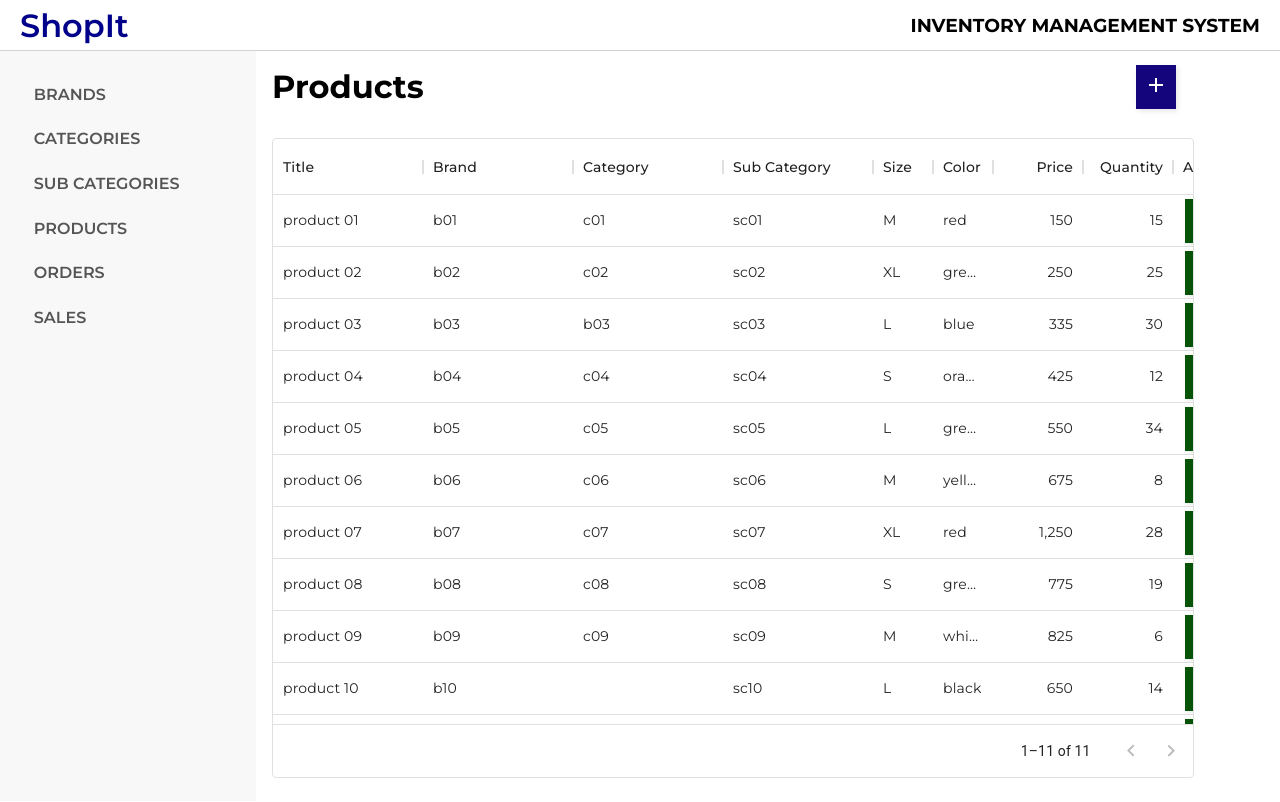
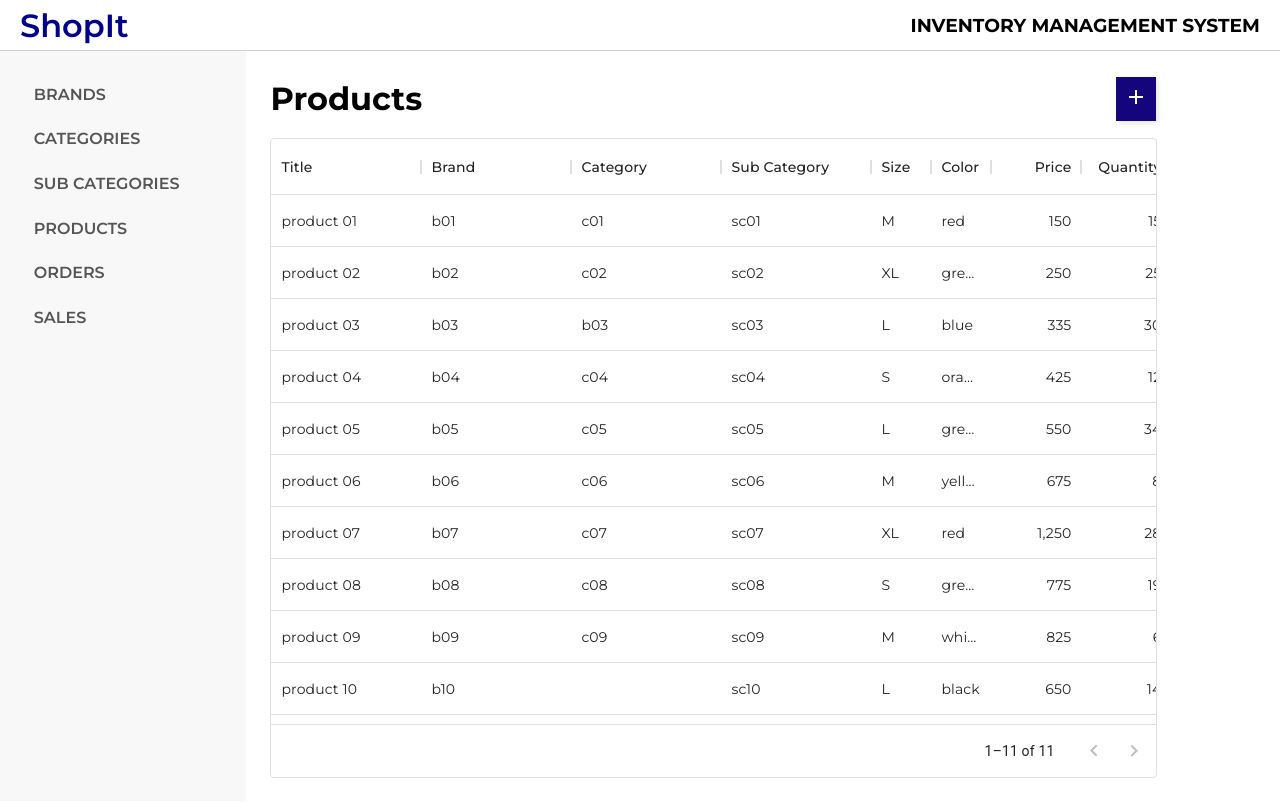
Before and after one commit to Amith-mw/shop-stock-management, a React (Create React App) app in the folder frontend/: page /products in a window 1280 px wide. Built offline with nearby package versions, Linux system fonts and the light colour scheme.

Commit message:
modified - products page

```diff
--- a/frontend/src/pages/products/Products.css
+++ b/frontend/src/pages/products/Products.css
@@ -2,12 +2,13 @@
   margin: 0 auto;
 }
 
-.pageContentContainer {
+.productsContainer {
   display: flex;
 }
 
 .productsContent {
   flex: 4;
+  padding: 1.5rem;
 }
 
 .productTitleRow {
@@ -19,21 +20,10 @@
 
 .productsTitle {
   font-size: 2rem;
-  margin: 1rem 0 1rem 1rem;
-}
-
-.btnAddNew {
-  background-color: rgb(13, 115, 13);
-  color: white;
-  font-size: 1rem;
-  font-weight: 500;
-  padding: 0.5rem;
-  cursor: pointer;
-  border: none;
 }
 
 .productsTable {
-  padding: 1rem;
+  margin-top: 1rem;
   height: 80vh;
   width: 90%;
 }
--- a/frontend/src/pages/products/Products.jsx
+++ b/frontend/src/pages/products/Products.jsx
@@ -78,7 +78,7 @@ const Products = () => {
   return (
     <div className="products">
       <Topbar />
-      <div className="pageContentContainer">
+      <div className="productsContainer">
         <Sidebar />
         <div className="productsContent">
           <div className="productTitleRow">
```
